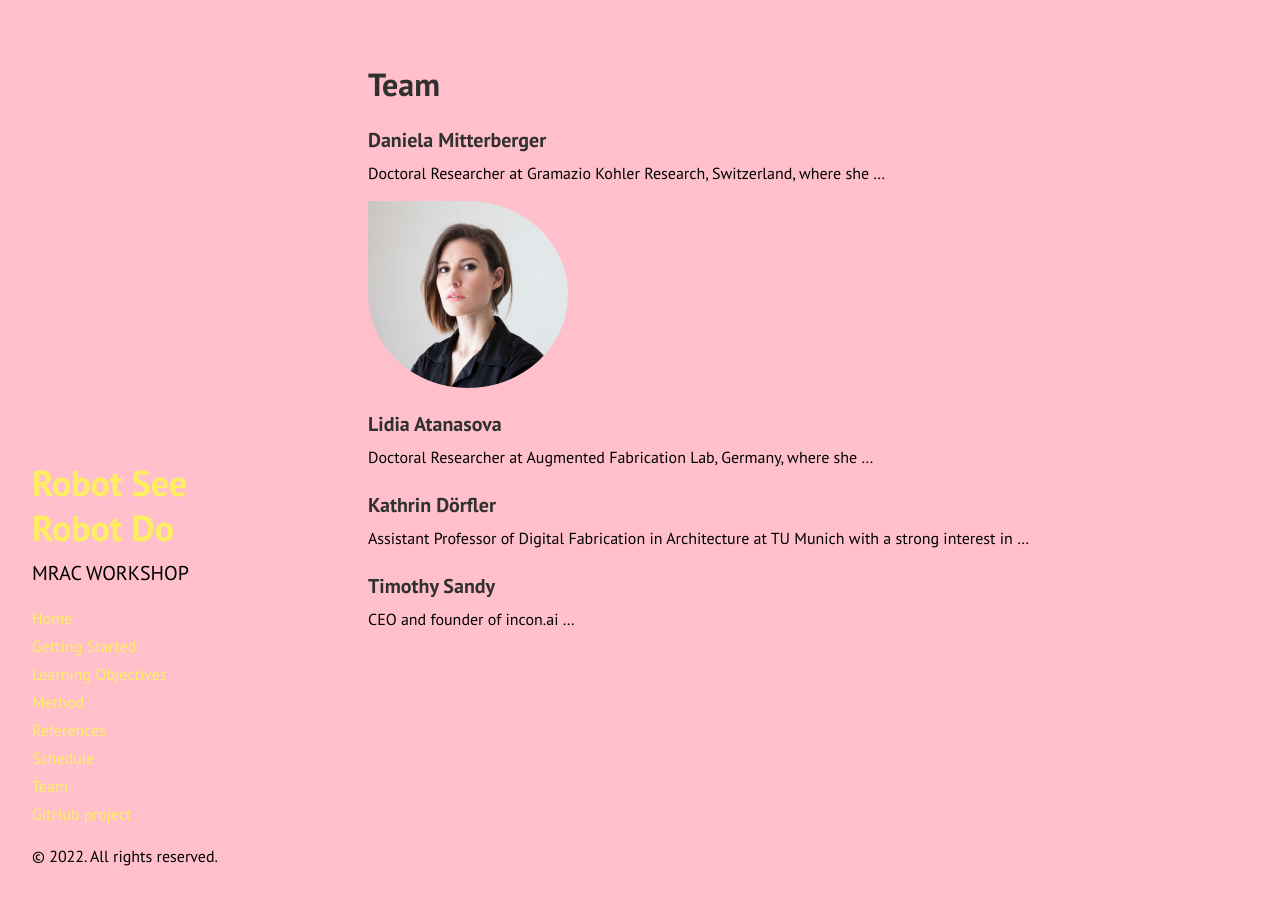
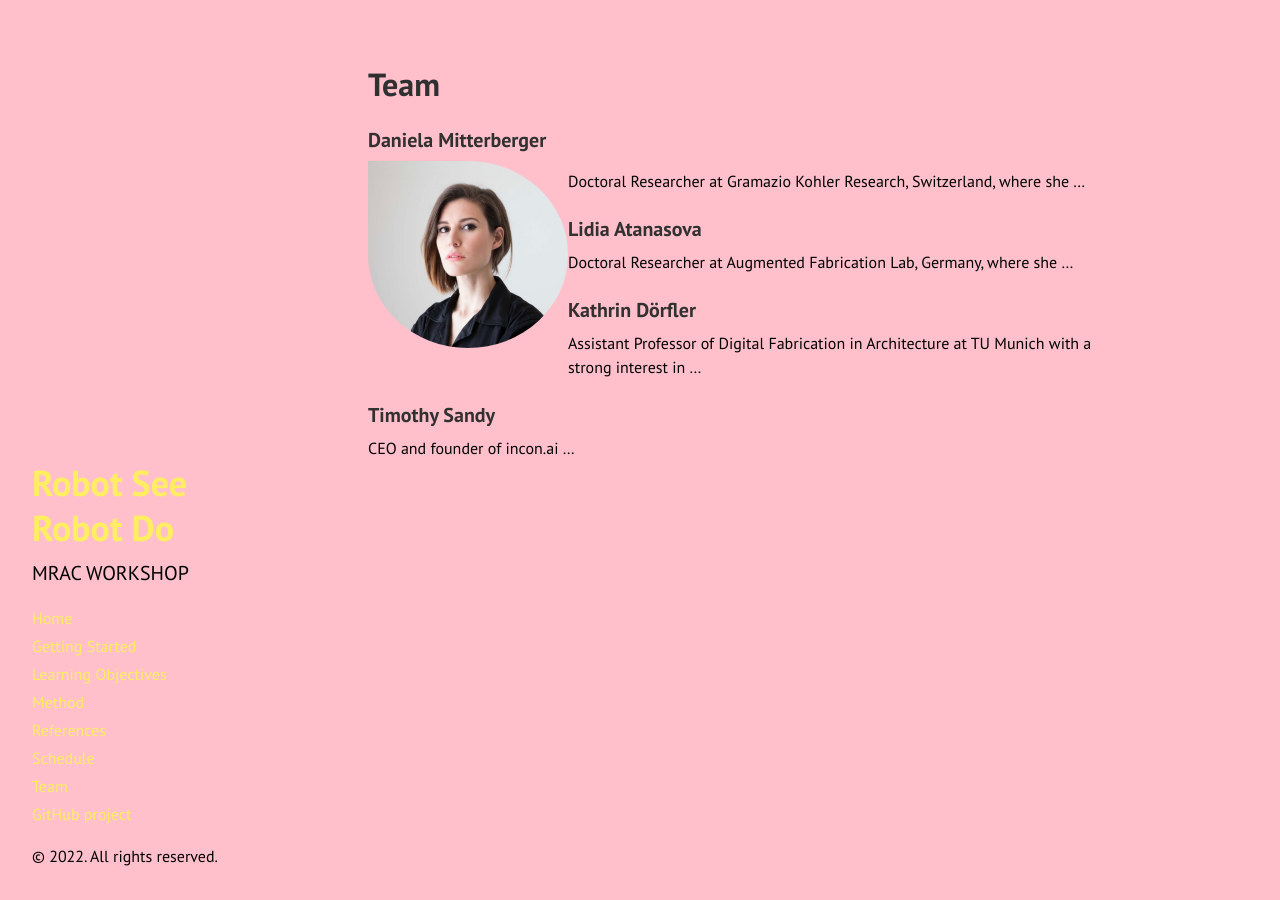
Before and after one commit to augmentedfabricationlab/robot_see_robot_do, a Jekyll site: the page built from docs/team.md, in a window 1280 px wide. Built offline with Jekyll 4.4.1, drawn with Linux system fonts in a browser that asks for light colours; Markdown is read by kramdown in place of the engine named in the settings.

Commit message:
Update team.md

```diff
--- a/docs/team.md
+++ b/docs/team.md
@@ -4,10 +4,11 @@
 ---
 
 ### Daniela Mitterberger
+
+
+<img src="{{site.baseurl}}images/team-dm.png" alt="Daniela Mitterberger" style="width:200px" class="drop-corners" align="left">
+
 Doctoral Researcher at Gramazio Kohler Research, Switzerland, where she ...
-
-<img src="{{site.baseurl}}images/team-dm.png" alt="Daniela Mitterberger" style="width:200px" class="drop-corners">
-
 
 ### Lidia Atanasova
 Doctoral Researcher at Augmented Fabrication Lab, Germany, where she ...
```
